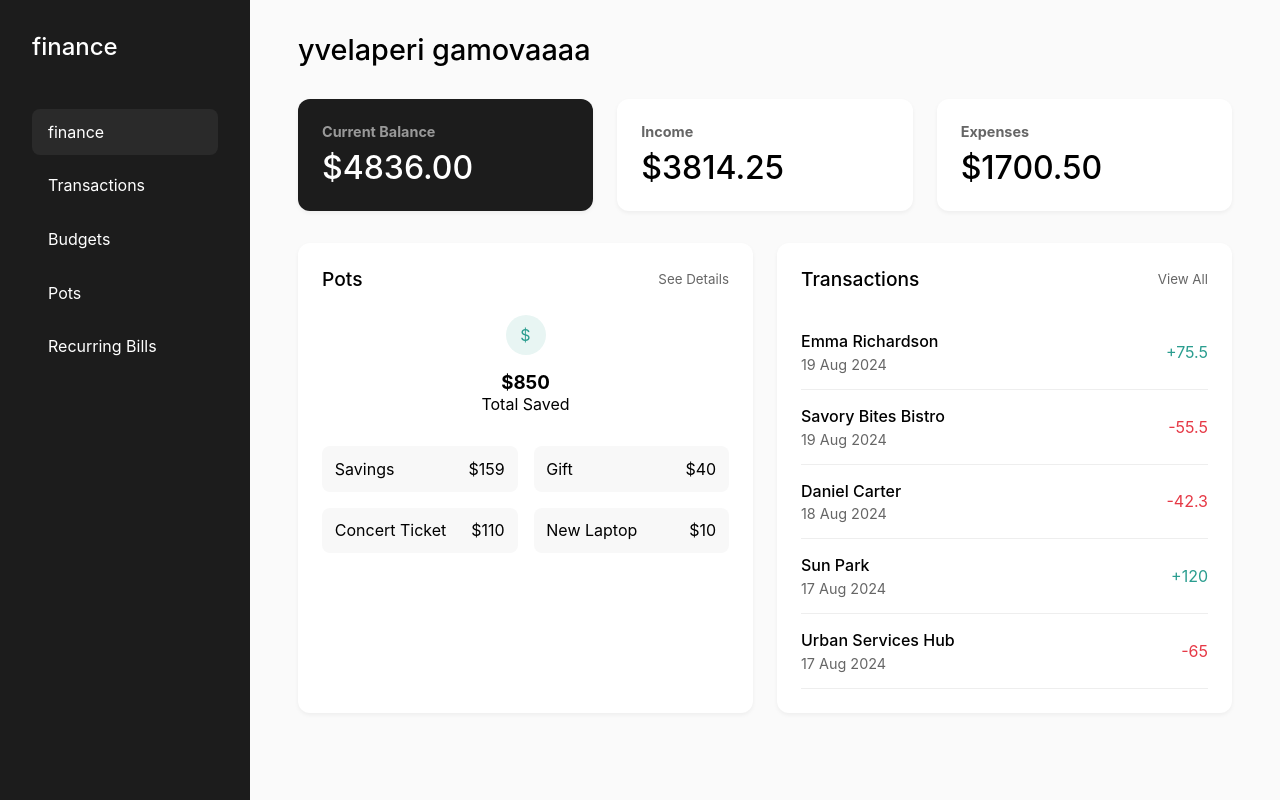
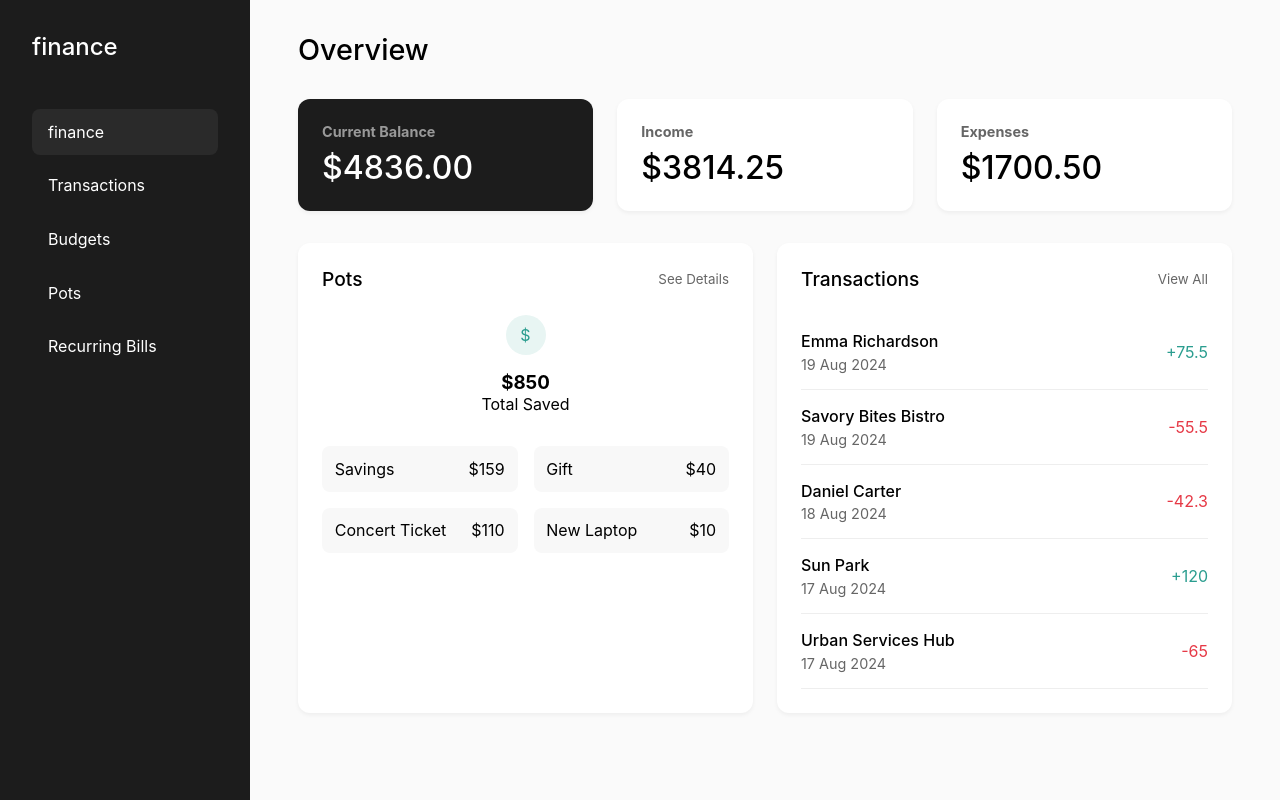
Before and after one commit to Levvani/PW-Final, a React (Create React App) app: page / in a window 1280 px wide. Built offline with nearby package versions, Linux system fonts and the light colour scheme.

Commit message:
Finally it worked

```diff
--- a/src/App.js
+++ b/src/App.js
@@ -38,7 +38,7 @@ function App() {
       </nav>
 
       <main className="main-content">
-        <h2>yvelaperi gamovaaaa</h2>
+        <h2>Overview</h2>
 
         <div className="balance-cards">
           <div className="balance-card current-balance">
```
